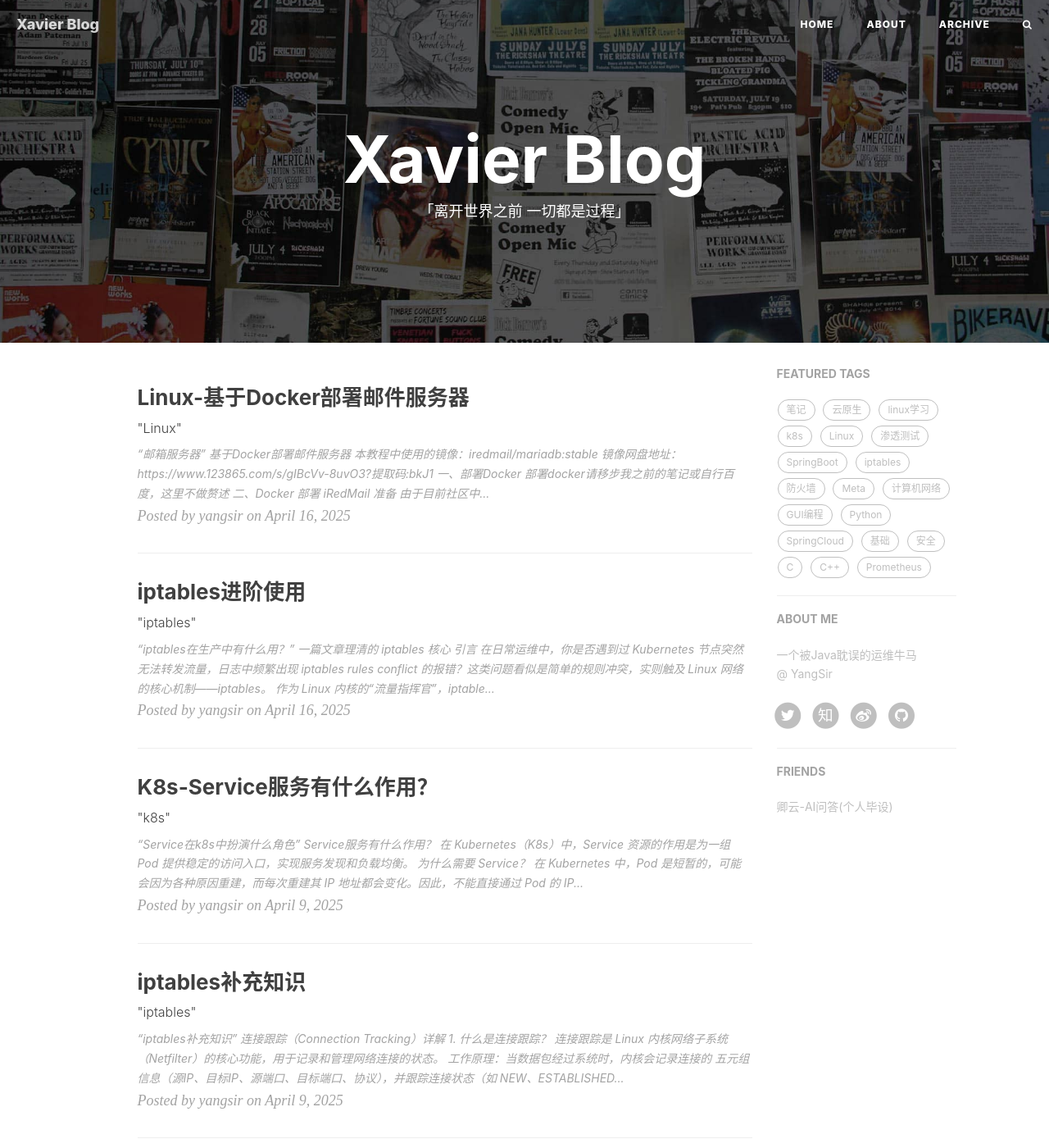
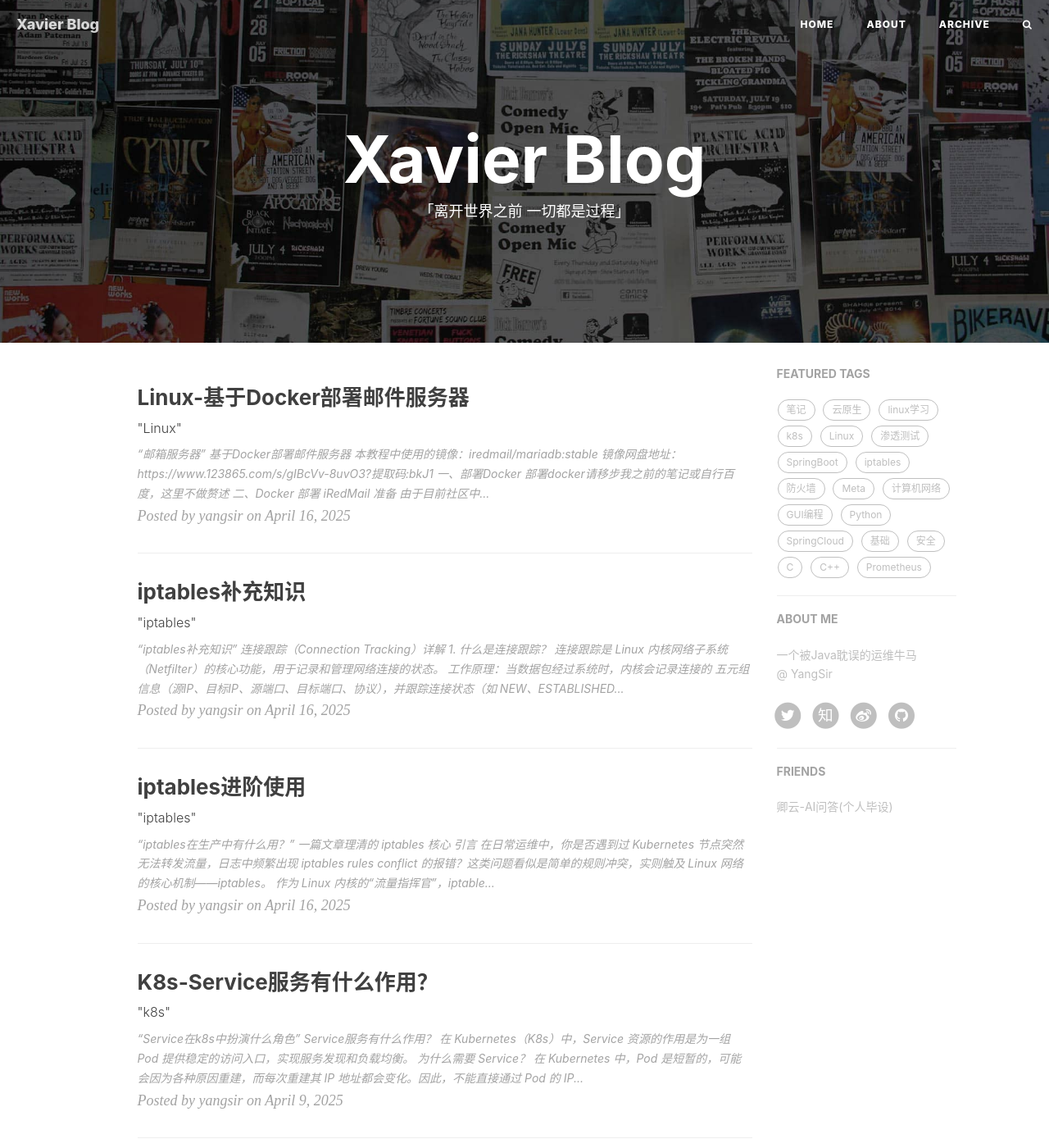
Before and after one commit to noahtela/noahtela.github.io, a Jekyll site: the page built from index.html, in a window 1280 px wide and 1400 px high. Shown: the whole window at 82% size. Built offline with Jekyll 4.4.1, drawn with Linux system fonts in a browser that asks for light colours; nearby versions of some CDN libraries; the list of posts is cut into pages by our own code; comment, search, counter and statistics services are not loaded.

Commit message:
Update 2025-4-16-Linux软件-iptables补充.markdown

```diff
--- a/_posts/2025-4-16-Linux软件-iptables补充.markdown
+++ b/_posts/2025-4-16-Linux软件-iptables补充.markdown
@@ -2,7 +2,7 @@
 layout:     post
 title:      "iptables补充知识"
 subtitle:   " \"iptables\""
-date:       2025-4-9 11:28:12
+date:       2025-4-16 11:00:12
 author:     "yangsir"
 header-img: "img/bg-material.jpg"
 catalog: true
```
